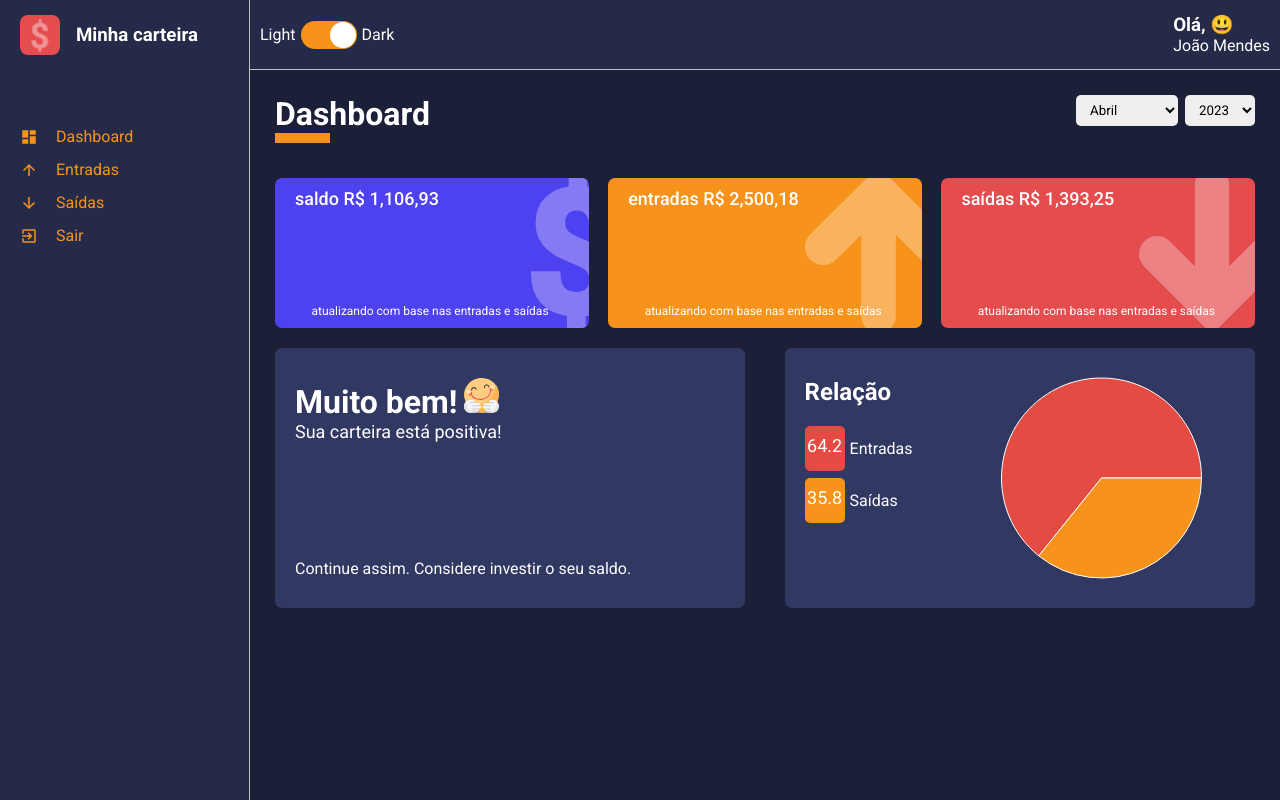
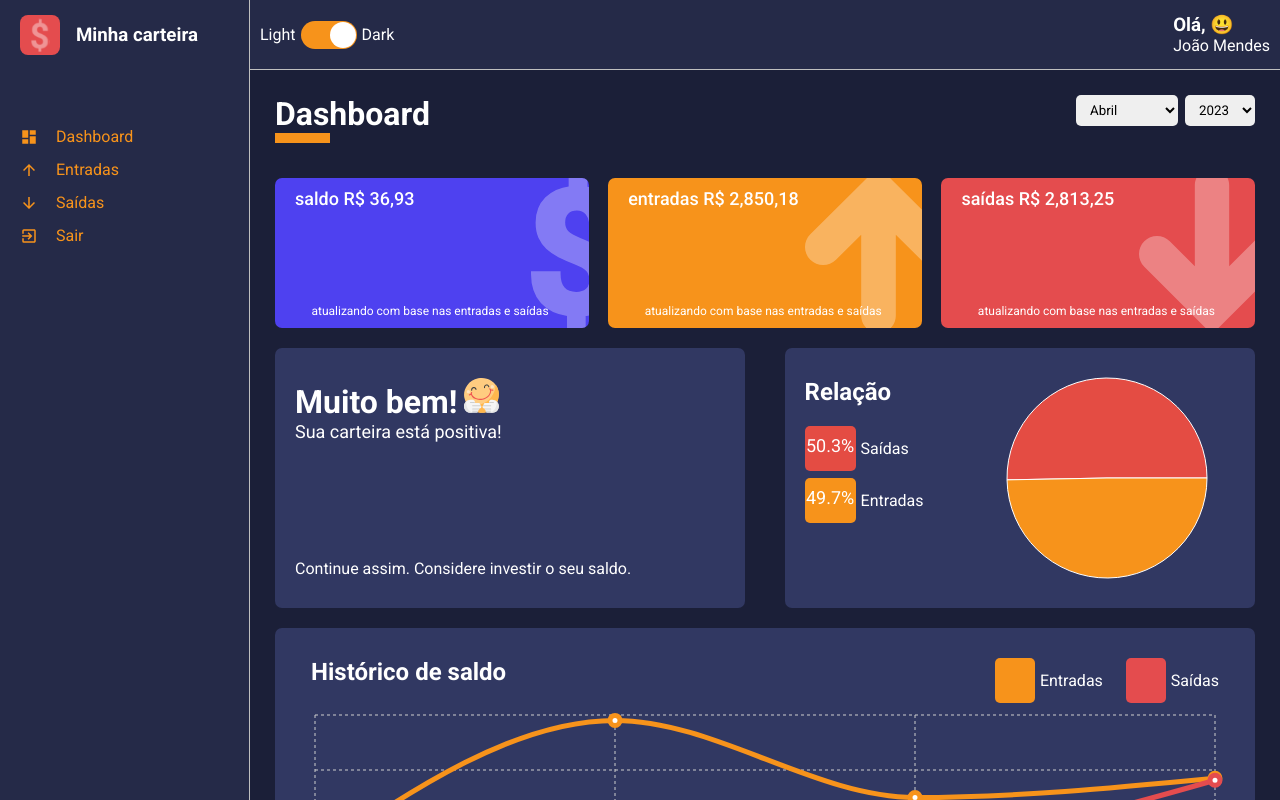
Before and after one commit to joaosmendess/DASHBOARD-FINANCE, a React (Vite) app: page /dashboard in a window 1280 px wide. Built offline with nearby package versions, Linux system fonts and the light colour scheme.

Commit message:
Criando o gráfico de linhas para o hitórico de saldo

```diff
--- a/src/components/Dashboard/index.tsx
+++ b/src/components/Dashboard/index.tsx
@@ -6,6 +6,7 @@
 import WalletBox from "../../pages/WalletBox";
 import MenssageBox from "../../pages/MenssageBox";
 import PieCharts from "../../pages/PieChart";
+import HistoryBox from "../../pages/Historybox";
 
 import { useState } from "react";
 import { useMemo } from "react";
@@ -16,8 +17,7 @@
 
 import happy from "../../assets/happy.svg";
 import sad from "../../assets/sad.svg";
-import grinning from '../../assets/grinning.svg'
-
+import grinning from "../../assets/grinning.svg";
 
 const Dashboard: React.FC = () => {
   const [monthSelected, setMonthSelected] = useState<number>(
@@ -70,6 +70,7 @@
         }
       }
     });
+
     return total;
   }, [monthSelected, yearSelected]);
 
@@ -104,58 +105,100 @@
         footerText: "Verifique seus gastos e tente cortar",
         icon: sad,
       };
-    }
-    else if (totalBalance === 0) {
+    } else if (totalBalance === 0) {
       return {
         title: "Ufaa!",
         description: "Neste mês, você gastou exatamente o que ganhou.",
         footerText: "Tenha cuidado. No proximo mês tente poupar o seu dinheiro",
         icon: grinning,
-
-      }
-    }
-    else  (totalBalance > 0) ;{
+      };
+    } else totalBalance > 0;
+    {
       return {
         title: "Muito bem!",
         description: "Sua carteira está positiva!",
         footerText: "Continue assim. Considere investir o seu saldo.",
         icon: happy,
+      };
     }
-    }
-  }, [totalBalance]);
-
+  }, [totalBalance, totalGains, totalExpenses]);
 
   const relationExpensesVersusGains = useMemo(() => {
-
     const total = totalGains + totalExpenses;
 
-  const percentGains = (totalGains / total) * 100
-  const percentExpenses = (totalExpenses / total) * 100
+    const percentGains = (totalGains / total) * 100;
+    const percentExpenses = (totalExpenses / total) * 100;
 
     const data = [
       {
-      name: "Entradas",
-      value : totalExpenses,
+        name: "Saídas",
+        value: totalExpenses,
         percent: Number(percentGains.toFixed(1)),
-      color: '#E44C43'
+        color: "#E44C43",
       },
 
       {
-      name: "Saídas",
-      value : totalExpenses,
-      percent:Number(percentExpenses.toFixed(1)),
-      color: '#F7931B'
+        name: "Entradas",
+        value: totalExpenses,
+        percent: Number(percentExpenses.toFixed(1)),
+        color: "#F7931B",
       },
-
-
     ];
 
-  return data
-
+    return data;
   }, [totalGains, totalExpenses]);
 
+  const historyData = useMemo(() => {
+    return listOfMonths.map((_, month) => {
+      let amountEntry = 0;
+      gains.forEach((gain) => {
+        const date = new Date(gain.date);
+        const gainMonth = date.getMonth();
+        const gainYear = date.getFullYear();
 
+        if (gainMonth === month && gainYear === yearSelected) {
+          try {
+            amountEntry += Number(gain.amount);
+          } catch {
+            throw new Error(
+              "amountEntry is invalid. amountEntry must be valid number."
+            );
+          }
+        }
+      });
 
+      let amountOutput = 0;
+      expenses.forEach((expense) => {
+        const date = new Date(expense.date);
+        const expenseMonth = date.getMonth();
+        const expenseYear = date.getFullYear();
+
+        if (expenseMonth === month && expenseYear === yearSelected) {
+          try {
+            amountOutput += Number(expense.amount);
+          } catch {
+            throw new Error(
+              "amountOutput is invalid. amountEntry must be valid number."
+            );
+          }
+        }
+      });
+
+      return {
+        monthNumber: month,
+        month: listOfMonths[month].substr(0, 3),
+        amountEntry,
+        amountOutput
+      };
+    })
+    .filter((item)=> {
+         const currentMonth = new Date().getMonth();
+
+         const currenteYear= new Date().getFullYear();
+
+         return (yearSelected === currenteYear && item.monthNumber <= currentMonth) || (yearSelected < currenteYear)
+    });
+  }, [yearSelected]);
 
   const handleMonthSelected = (month: string) => {
     try {
@@ -219,7 +262,8 @@
           footerText={message.footerText}
           icon={message.icon}
         />
-        <PieCharts data ={ relationExpensesVersusGains}/>
+        <PieCharts data={relationExpensesVersusGains} />
+        <HistoryBox data={historyData} lineColorAmountEntry="#F7931B" lineColorAmountOutput="#E44C4E" />
       </Content>
     </Container>
   );
--- /dev/null
+++ b/src/pages/Historybox/index.tsx
@@ -0,0 +1,90 @@
+import React from "react";
+import { Container , ChartContainer, Header, LegendContainer, Legend} from "./style";
+
+import {
+  ResponsiveContainer,
+  LineChart,
+  Line,
+  XAxis,
+  CartesianGrid,
+  Tooltip,
+} from "recharts";
+
+
+
+
+interface IHistoryBoxProps {
+    data: {
+        month: string;
+        amountEntry:number;
+        amountOutput: number;
+
+    }[],
+    lineColorAmountEntry: string;
+    lineColorAmountOutput: string;
+
+}
+
+const HistoryBox: React.FC <IHistoryBoxProps> = ({
+    data,
+    lineColorAmountEntry,
+    lineColorAmountOutput
+
+
+}) => (
+  <Container>
+
+<Header>
+
+    <h2>Histórico de saldo </h2>
+
+    <LegendContainer>
+        <Legend color={lineColorAmountEntry}>
+        <div>{}</div>
+          <span>Entradas </span>
+        </Legend>
+        <Legend color={lineColorAmountOutput}>
+        <div>{}</div>
+          <span>Saídas </span>
+        </Legend>
+
+    </LegendContainer>
+
+    </Header>
+    <ChartContainer>
+    <ResponsiveContainer >
+      <LineChart data={data} margin={{top:5, right: 20, left: 20, bottom:5}}>
+        <CartesianGrid strokeDasharray="3 3" stroke="#cecece" />
+        <XAxis dataKey="month" stroke="#cecece" />
+        <Tooltip />
+
+        <Line
+          type="monotone"
+          dataKey="amountEntry"
+          name="Entradas"
+          stroke={lineColorAmountEntry}
+          strokeWidth={5}
+          dot={{ r: 5 }}
+          activeDot={{ r: 8 }}
+        />
+
+
+
+        <Line
+          type="monotone"
+          dataKey="amountOutput"
+          name="Saídas"
+          stroke={lineColorAmountOutput}
+          strokeWidth={5}
+          dot={{ r: 5 }}
+          activeDot={{ r: 8 }}
+        />
+
+
+      </LineChart>
+    </ResponsiveContainer>
+    </ChartContainer>
+  </Container>
+);
+
+export default HistoryBox;
--- /dev/null
+++ b/src/pages/Historybox/style.ts
@@ -0,0 +1,92 @@
+import styled from "styled-components";
+
+interface ILegendProps {
+    color: string;
+}
+
+export const Container = styled.div `
+
+width: 100%;
+display: flex;
+flex-direction: column;
+
+background-color: ${props => props.theme.color.tertiary};
+color: ${props => props.theme.color.White};
+
+margin: 10px 0;
+padding: 30px 20px;
+
+border-radius: 7px;
+
+
+
+
+`;
+
+export const ChartContainer = styled.div `
+
+
+height: 260px;
+
+
+
+`
+
+
+export const Header = styled.header `
+
+display: flex;
+justify-content: space-between;
+width: 100%;
+
+>h2 {
+    margin-bottom: 20px;
+    padding-left: 16px;
+}
+
+
+`
+
+
+
+export const LegendContainer = styled.ul `
+
+list-style: none;
+display: flex;
+
+
+`
+
+
+
+
+export const Legend = styled.li <ILegendProps> `
+display: flex;
+align-items: center;
+
+margin-bottom: 7px;
+margin-left: 7px;
+padding-right: 16px;
+> div {
+    background-color: ${props => props.color};
+
+    width: 40px;
+    height: 45px;
+    border-radius: 5px;
+
+    font-size: 18px;
+    line-height: 40px;
+    text-align: center;
+
+
+}
+
+>span {
+    margin-left: 5px;
+}
+
+
+
+
+
+`
--- a/src/pages/PieChart/index.tsx
+++ b/src/pages/PieChart/index.tsx
@@ -26,7 +26,7 @@
         {
             data.map(indicator => (
             <Legend key={indicator.name} color={indicator.color}>
-          <div>{indicator.percent}</div>
+          <div>{indicator.percent}%</div>
           <span>{indicator.name} </span>
         </Legend>
         ))
@@ -35,7 +35,7 @@
       </LegendContainer>
     </SideLeft>
 
-    <SideRight >
+    <SideRight>
       <ResponsiveContainer >
         <PieChart>
             <Pie data={data} dataKey="percent">
--- a/src/pages/PieChart/style.ts
+++ b/src/pages/PieChart/style.ts
@@ -72,7 +72,7 @@
 > div {
     background-color: ${props => props.color};
 
-    width: 40px;
+    width: 51px;
     height: 45px;
     border-radius: 5px;
 
--- a/src/repositories/expenses.ts
+++ b/src/repositories/expenses.ts
@@ -5,8 +5,8 @@
   {"description":"Plano de Saúde",        "amount":"300.00","type":"saída","frequency":"recorrente","date":"2023-01-23"},
   {"description":"Compras do mês",        "amount":"625.78","type":"saída","frequency":"recorrente","date":"2023-01-23"},
   {"description":"Lanche",                "amount":"45.70", "type":"saída","frequency":"eventual",  "date":"2023-01-23"},
-  {"description":"Blusa",                 "amount":"95.70", "type":"saída","frequency":"eventual",  "date":"2023-01-23"},
-  {"description":"Energia elétrica",      "amount":"125.55","type":"saída","frequency":"recorrente","date":"2023-02-10"},
+  {"description":"Blusa",                 "amount":"400.70", "type":"saída","frequency":"eventual",  "date":"2023-01-23"},
+  {"description":"Energia elétrica",      "amount":"205.55","type":"saída","frequency":"recorrente","date":"2023-02-10"},
   {"description":"Água",                  "amount":"90.15", "type":"saída","frequency":"recorrente","date":"2023-02-15"},
   {"description":"Telefone",              "amount":"99.99", "type":"saída","frequency":"recorrente","date":"2023-02-23"},
   {"description":"Plano de Saúde",        "amount":"300.00","type":"saída","frequency":"recorrente","date":"2023-02-23"},
@@ -26,7 +26,7 @@
   {"description":"Plano de Saúde",        "amount":"300.00","type":"saída","frequency":"recorrente","date":"2023-04-23"},
   {"description":"Compras do mês",        "amount":"600.00","type":"saída","frequency":"recorrente","date":"2023-04-25"},
   {"description":"Parcela do Celular 3/5","amount":"150.99","type":"saída","frequency":"eventual",  "date":"2023-04-26"},
-  {"description":"Ebook de React Js",     "amount":"85.95", "type":"saída","frequency":"eventual",  "date":"2023-04-13"},
+  {"description":"Ebook de React Js",     "amount":"1505.95", "type":"saída","frequency":"eventual",  "date":"2023-04-13"},
   {"description":"Energia elétrica",      "amount":"125.55","type":"saída","frequency":"recorrente","date":"2023-05-10"},
   {"description":"Água",                  "amount":"90.15", "type":"saída","frequency":"recorrente","date":"2023-05-15"},
   {"description":"Telefone",              "amount":"99.99", "type":"saída","frequency":"recorrente","date":"2023-05-23"},
@@ -45,7 +45,14 @@
   {"description":"Água",                  "amount":"90.00", "type":"saída","frequency":"recorrente","date":"2023-07-15"},
   {"description":"Telefone",              "amount":"99.99", "type":"saída","frequency":"recorrente","date":"2023-07-23"},
   {"description":"Plano de Saúde",        "amount":"300.00","type":"saída","frequency":"recorrente","date":"2023-07-23"},
-  {"description":"Compras do mês",        "amount":"700.00","type":"saída","frequency":"recorrente","date":"2023-07-25"},
+  {"description":"Compras do mês",        "amount":"580.00","type":"saída","frequency":"recorrente","date":"2023-07-25"},
+  {"description":"Compras do mês",        "amount":"700.00","type":"saída","frequency":"recorrente","date":"2023-08-25"},
+  {"description":"Compras do mês",        "amount":"200.00","type":"saída","frequency":"recorrente","date":"2023-09-25"},
+  {"description":"Compras do mês",        "amount":"700.00","type":"saída","frequency":"recorrente","date":"2023-10-25"},
+  {"description":"Compras do mês",        "amount":"150.00","type":"saída","frequency":"recorrente","date":"2023-11-25"},
+  {"description":"Compras do mês",        "amount":"700.00","type":"saída","frequency":"recorrente","date":"2023-12-25"},
+
+
   {"description":"Cafeteira",             "amount":"250.00","type":"saída","frequency":"eventual",  "date":"2023-07-26"},
   {"description":"Pizza",                 "amount":"60.00", "type":"saída","frequency":"eventual",  "date":"2023-07-19"}
 ]
--- a/src/repositories/gains.ts
+++ b/src/repositories/gains.ts
@@ -3,9 +3,21 @@
   { "description": "Freela",      "amount": "150.13",  "type": "entrada", "frequency": "eventual",   "date": "2023-01-17" },
   { "description": "Salário",     "amount": "2500.23", "type": "entrada", "frequency": "recorrente", "date": "2023-02-10" },
   { "description": "Freela site", "amount": "900.23",  "type": "entrada", "frequency": "eventual",   "date": "2023-02-21" },
-  { "description": "Freela app",  "amount": "950.92",  "type": "entrada", "frequency": "eventual",   "date": "2023-02-23" },
+  { "description": "Freela app",  "amount": "500.92",  "type": "entrada", "frequency": "eventual",   "date": "2023-02-23" },
   { "description": "Salário",     "amount": "2500.25", "type": "entrada", "frequency": "recorrente", "date": "2023-03-10" },
   { "description": "Salário",     "amount": "2500.18", "type": "entrada", "frequency": "recorrente", "date": "2023-04-10" },
+  { "description": "Freela",     "amount": "350.0", "type": "entrada", "frequency": "recorrente", "date": "2023-04-10" },
   { "description": "Salário",     "amount": "2500.15", "type": "entrada", "frequency": "recorrente", "date": "2023-05-10" },
   { "description": "Salário",     "amount": "2500.12", "type": "entrada", "frequency": "recorrente", "date": "2023-06-10" },
-  { "description": "Salário",     "amount": "2500.00", "type": "entrada", "frequency": "recorrente", "date": "2023-07-10" }]
+  { "description": "Salário",     "amount": "2500.12", "type": "entrada", "frequency": "recorrente", "date": "2023-07-10" },
+  { "description": "Freela",     "amount": "850.12", "type": "entrada", "frequency": "recorrente", "date": "2023-08-10" },
+  { "description": "Salário",     "amount": "2000.12", "type": "entrada", "frequency": "recorrente", "date": "2023-09-10" },
+  { "description": "Freela",     "amount": "400.12", "type": "entrada", "frequency": "recorrente", "date": "2023-10-10" },
+  { "description": "Freela",     "amount": "1000.12", "type": "entrada", "frequency": "recorrente", "date": "2023-11-10" },
+  { "description": "Salário",     "amount": "2500.12", "type": "entrada", "frequency": "recorrente", "date": "2023-12-10" },
+
+
+
+
+
+  { "description": "Salário",     "amount": "2500.00", "type": "entrada", "frequency": "recorrente", "date": "2022-07-10" }]
```
Lines whose indentation alone changed are shown as unchanged.
